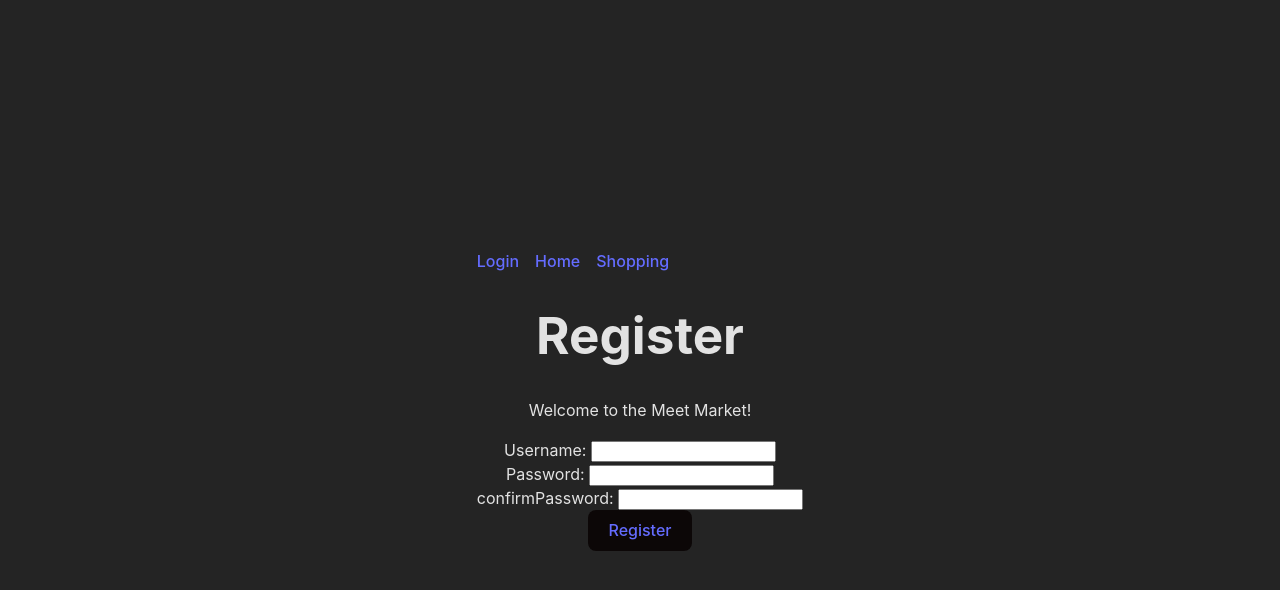
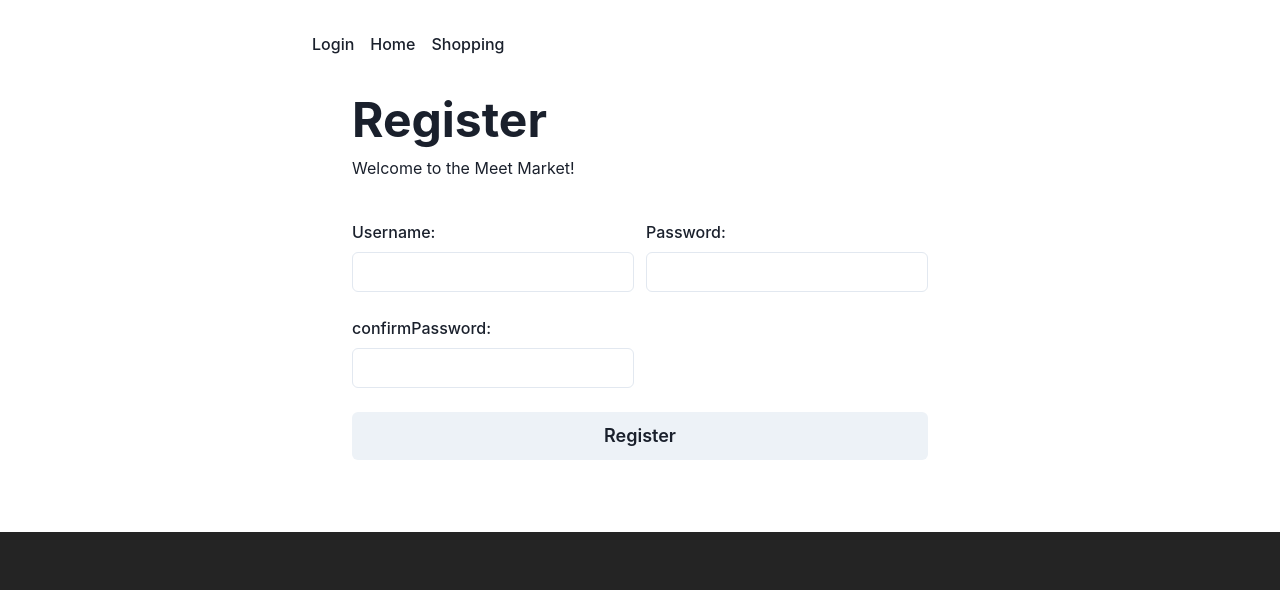
Before and after one commit to saykate/Meet-Market-Client, a React (Vite) app: page /register in a window 1280 px wide. Shown: the top 590 px of the page. Built offline with nearby package versions, Linux system fonts and the light colour scheme.

Commit message:
added chakraUI to the project, converted Form and Input components and updated Message and Profile forms

```diff
--- a/package.json
+++ b/package.json
@@ -10,6 +10,10 @@
     "preview": "vite preview"
   },
   "dependencies": {
+    "@chakra-ui/react": "^2.8.2",
+    "@emotion/react": "^11.11.4",
+    "@emotion/styled": "^11.11.5",
+    "framer-motion": "^6.5.1",
     "jwt-decode": "^4.0.0",
     "react": "^18.2.0",
     "react-cookie": "^7.1.4",
--- a/src/components/Form.tsx
+++ b/src/components/FormComponent.tsx
@@ -1,5 +1,13 @@
 import React, { FC, useState } from "react";
-import Input, { InputProps } from "./Input";
+import {
+  VStack,
+  Heading,
+  Text,
+  SimpleGrid,
+  GridItem,
+  Button,
+} from "@chakra-ui/react";
+import InputBox, { InputProps } from "./InputBox";
 
 export type InputItem = Omit<InputProps, "onChange" | "value">;
 
@@ -17,7 +25,7 @@ type FormProps = {
   loading: boolean;
 };
 
-const Form: FC<FormProps> = ({
+const FormComponent: FC<FormProps> = ({
   title,
   subTitle,
   inputs,
@@ -51,35 +59,35 @@ const Form: FC<FormProps> = ({
   };
 
   return (
-    <div>
-      <div>
-        <h1>{title}</h1>
-        <p>{subTitle}</p>
-      </div>
-      <div>
-        <form>
+    <VStack w="full" h="full" p={10} spacing={10} alignItems="flex-start">
+      <VStack spacing={3} alignItems="flex-start">
+        <Heading size="2xl">{title}</Heading>
+        <Text>{subTitle}</Text>
+      </VStack>
+      <SimpleGrid columns={2} columnGap={3} rowGap={6} w="full">
         {inputs.map((input, idx) => (
-            <Input
+          <InputBox
             key={idx}
             {...input}
             value={formData[input.name]}
             onChange={handleChange}
           />
         ))}
-          <button type="button" disabled={loading} onClick={handleSubmit}>
+        <GridItem colSpan={2}>
+          <Button size="lg" w="full" disabled={loading} onClick={handleSubmit}>
             {cta}
-          </button>
-        </form>
-      </div>
+          </Button>
+        </GridItem>
         {linkPrompt && link && linkText && (
-        <div>
-          <p>
+        <GridItem colSpan={2}>
+          <Text>
             {linkPrompt} <a href={link}>{linkText}</a>
-          </p>
-        </div>
+          </Text>
+        </GridItem>
       )}
-    </div>
+      </SimpleGrid>
+    </VStack>
   );
 };
 
-export default Form;
+export default FormComponent;
--- a/src/components/Input.tsx
+++ /dev/null
@@ -1,35 +0,0 @@
-import { FC } from 'react';
-
-export type InputProps = {
-  type: string,
-  name: string,
-  label: string,
-  value: string,
-  isRequired: boolean,
-  onChange: (e: React.ChangeEvent<HTMLInputElement>) => void,
-}
-
-const Input: FC<InputProps> = ({
-  type = 'text',
-  name,
-  label,
-  value,
-  onChange,
-  isRequired
-}) => {
-    return (
-        <div>
-            <label htmlFor={name}>{label}: </label>
-            <input
-              type={type}
-              id={name}
-              name={name}
-              value={value}
-              onChange={onChange}
-              required={isRequired}
-              />
-        </div>
-    )
-}
-
-export default Input
--- /dev/null
+++ b/src/components/InputBox.tsx
@@ -0,0 +1,42 @@
+import { FC } from "react";
+import { FormControl, FormLabel, Input, GridItem } from "@chakra-ui/react";
+
+export type InputProps = {
+  colSpan: number;
+  label: string;
+  type: string;
+  name: string;
+  placeholder: string;
+  value: string;
+  isRequired: boolean;
+  onChange: (e: React.ChangeEvent<HTMLInputElement>) => void;
+};
+
+const InputBox: FC<InputProps> = ({
+  colSpan,
+  label,
+  type = "text",
+  name,
+  placeholder,
+  value,
+  onChange,
+  isRequired,
+}) => {
+  return (
+    <GridItem colSpan={colSpan}>
+      <FormControl>
+        <FormLabel htmlFor={name}>{label}: </FormLabel>
+        <Input
+          type={type}
+          name={name}
+          placeholder={placeholder}
+          value={value}
+          onChange={onChange}
+          isRequired={isRequired}
+        />
+      </FormControl>
+    </GridItem>
+  );
+};
+
+export default InputBox;
--- a/src/main.tsx
+++ b/src/main.tsx
@@ -1,4 +1,5 @@
 import React from "react";
+import { ChakraProvider } from "@chakra-ui/react";
 import ReactDOM from "react-dom/client";
 import App from "./App.tsx";
 import "./index.css";
@@ -8,9 +9,11 @@ import AuthProvider from "./context/authContext.tsx";
 ReactDOM.createRoot(document.getElementById("root")!).render(
   <React.StrictMode>
     <AuthProvider>
-      <BrowserRouter>
-        <App />
-      </BrowserRouter>
+      <ChakraProvider>
+        <BrowserRouter>
+          <App />
+        </BrowserRouter>
+      </ChakraProvider>
     </AuthProvider>
   </React.StrictMode>
 );
--- a/src/modals/MessageForm.tsx
+++ b/src/modals/MessageForm.tsx
@@ -1,5 +1,5 @@
 import { FC } from "react";
-import Form from "../components/Form";
+import FormComponent from "../components/FormComponent";
 import useAuthContext from "../hooks/useAuthContext";
 import { createMessage } from "../api/messages";
 
@@ -15,24 +15,25 @@ const MessageForm: FC<MessageFormProps> = ({ recipient }) => {
 
   const inputs = [
     {
+      colSpan: 2,
+      label: "Text",
       type: "text",
       name: "text",
-      label: "Text",
+      placeholder: "compose your message here",
       isRequired: true,
     },
   ];
 
-  const handleCreateMessage = async (text: string ) => {
+  const handleCreateMessage = async (text: string) => {
     if (!token || !userId) {
       return null;
     }
-    const newMessage = await createMessage(token, userId, recipient, text)
-    console.log(newMessage)
+    const newMessage = await createMessage(token, userId, recipient, text);
+    console.log(newMessage);
   };
 
   return (
-
-    <Form
+    <FormComponent
       title="Message Form"
       subTitle="Compose a message:"
       inputs={inputs}
--- a/src/modals/ProfileForm.tsx
+++ b/src/modals/ProfileForm.tsx
@@ -1,5 +1,5 @@
 import { FC } from "react";
-import Form from "../components/Form";
+import FormComponent from "../components/FormComponent";
 import useAuthContext from "../hooks/useAuthContext";
 import { updateUser, UserData } from "../api/users";
 
@@ -17,39 +17,51 @@ const ProfileForm: FC = () => {
 
   const inputs = [
     {
+      colSpan: 1,
+      label: "First Name",
       type: "text",
       name: "firstName",
-      label: "First Name",
+      placeholder: "John",
       isRequired: false,
     },
     {
+      colSpan: 1,
+      label: "Last Name",
       type: "text",
       name: "lastName",
-      label: "Last Name",
+      placeholder: "Smith",
       isRequired: false,
     },
     {
+      colSpan: 2,
+      label: "Biography",
       type: "text",
       name: "bio",
-      label: "Biography",
+      placeholder: "This section is about me",
       isRequired: false,
     },
     {
+      colSpan: 2,
+      label: "Birth Date",
       type: "date",
       name: "birthdate",
-      label: "Birth Date",
+      placeholder: "01/01/1983",
       isRequired: false,
     },
     {
+      colSpan: 2,
+      label: "Profile Photo URL",
       type: "text",
       name: "profilePhoto",
-      label: "Profile Photo URL",
+      placeholder: "",
       isRequired: false,
     },
     {
+      colSpan: 2,
+      label: "Cover Photo URL",
       type: "text",
       name: "coverPhoto",
-      label: "Cover Photo URL",
+      placeholder: "",
       isRequired: false,
     },
   ];
@@ -70,20 +82,18 @@ const ProfileForm: FC = () => {
       coverPhoto: formData.coverPhoto,
     };
 
-  console.log(userData)
+    console.log(userData);
 
-  try {
-    await updateUser({ userId, token }, userData)
-    console.log("User updated successfully")
-  } catch (error) {
-    console.error("Failed to update user:", error)
+    try {
+      await updateUser({ userId, token }, userData);
+      console.log("User updated successfully");
+    } catch (error) {
+      console.error("Failed to update user:", error);
     }
   };
 
-
   return (
-
-    <Form
+    <FormComponent
       title="Profile Form"
       subTitle="Complete your profile:"
       inputs={inputs}
--- a/src/pages/Login.tsx
+++ b/src/pages/Login.tsx
@@ -1,4 +1,4 @@
-import Form from "../components/Form";
+import Form from "../components/FormComponent";
 import useLogin, { LoginFormData } from "../hooks/useLogin";
 
 const initState = {
@@ -18,8 +18,8 @@ const inputs = [
     name: "password",
     label: "Password",
     isRequired: true,
-  }
-]
+  },
+];
 
 const Login = () => {
   const { loading, login } = useLogin();
--- a/src/pages/Profile.tsx
+++ b/src/pages/Profile.tsx
@@ -16,6 +16,7 @@ const Profile = () => {
 console.log("UserId", userId)
 console.log("currentUserId", currentUserId)
 console.log("currentUser", currentUser)
+console.log("user", user)
 
   if(loading) {
     return (
--- a/src/pages/Register.tsx
+++ b/src/pages/Register.tsx
@@ -1,4 +1,4 @@
-import Form from "../components/Form";
+import Form from "../components/FormComponent";
 import useRegister, { RegisterFormData } from "../hooks/useRegister";
 
 const initState = {
@@ -25,13 +25,17 @@ const inputs = [
     name: "confirmPassword",
     label: "confirmPassword",
     isRequired: true,
-  }
-]
+  },
+];
 
 const Register = () => {
   const { loading, register } = useRegister();
 
-  const handleRegister = async ({ username, password, confirmPassword }: RegisterFormData) => {
+  const handleRegister = async ({
+    username,
+    password,
+    confirmPassword,
+  }: RegisterFormData) => {
     await register({ username, password, confirmPassword });
   };
 
```
Also changed, not shown: 1 other file (tests, documents, lock files or other folders). Lines whose indentation alone changed are shown as unchanged.
